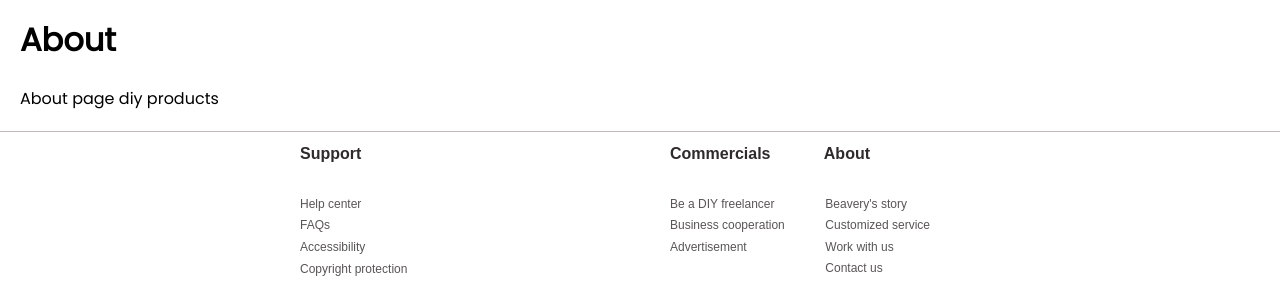
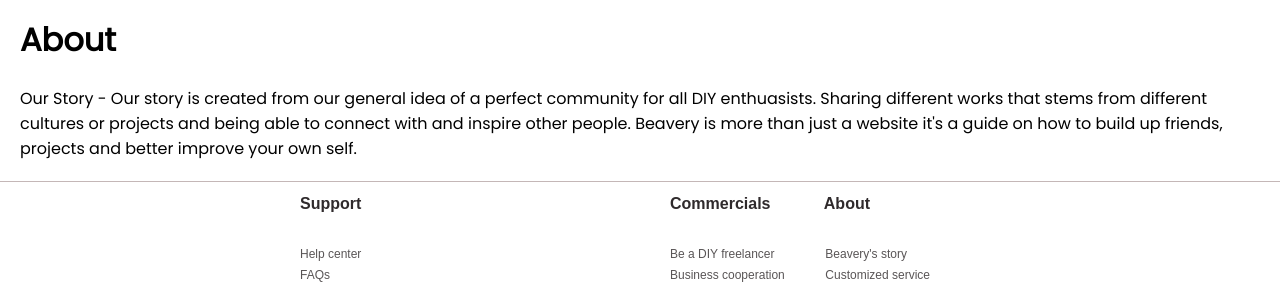
Before and after one commit to skhan006/DIY-Website-project, a plain HTML site: page index.html in a window 1280 px wide. Both pictures are taken after a click on the button "ABOUT". Shown: the part 65-355 px from the top of the page. Drawn offline with Linux system fonts and the light colour scheme.

Commit message:
Update index.html

```diff
--- a/index.html
+++ b/index.html
@@ -353,7 +353,10 @@
 
 <div id="ABOUT" class = "tabcontent">
     <h1>About</h1>
-    <p>About page diy products</p>
+    <p>Our Story - Our story is created from our general idea of a perfect community for all DIY enthuasists.
+        Sharing different works that stems from different cultures or projects and being able to connect with and inspire other people.
+        Beavery is more than just a website it's a guide on how to build up friends, projects and better improve your own self. </p>
+
 </div>
 
 <footer>
```
